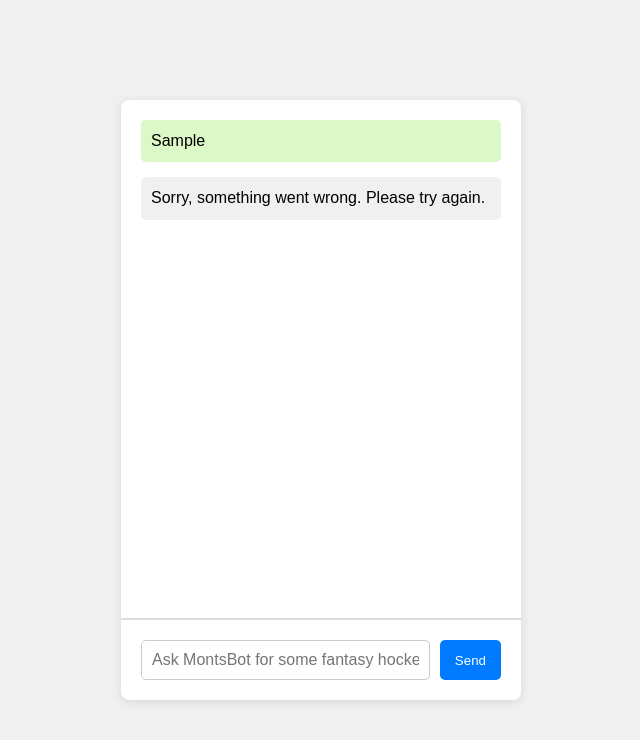
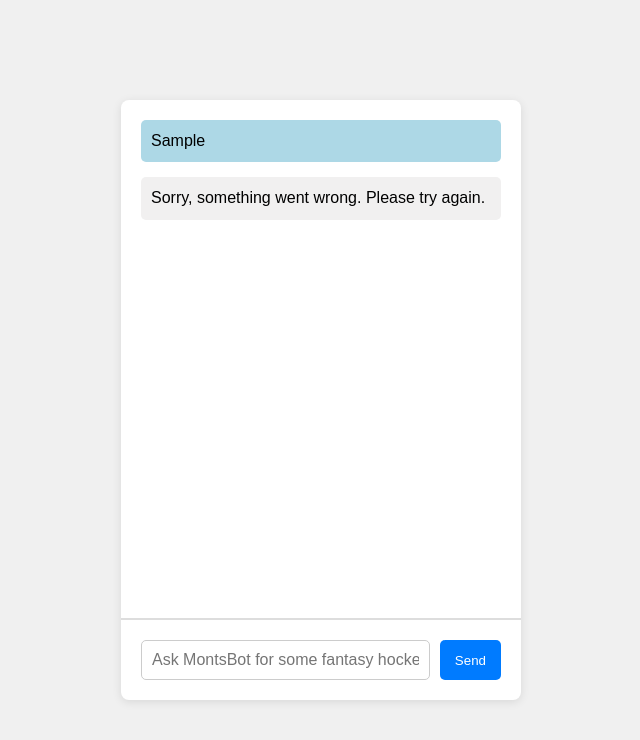
Before and after one commit to mikebiox/monts-bot, a plain HTML site: page static/index.html in a window 1280 px wide. Both pictures are taken after typing "Sample" into the empty fields and a click on the button "Send". Shown: the whole page, without its empty margins (319-959 px from the left). Drawn offline with Linux system fonts and the light colour scheme; no server answers.

Commit message:
Update styles.css

```diff
--- a/static/styles.css
+++ b/static/styles.css
@@ -33,7 +33,7 @@
 }
 
 .user-message {
-    background-color: #dcf8c6;
+    background-color: #ADD8E6;
     align-self: flex-end;
 }
 
```
